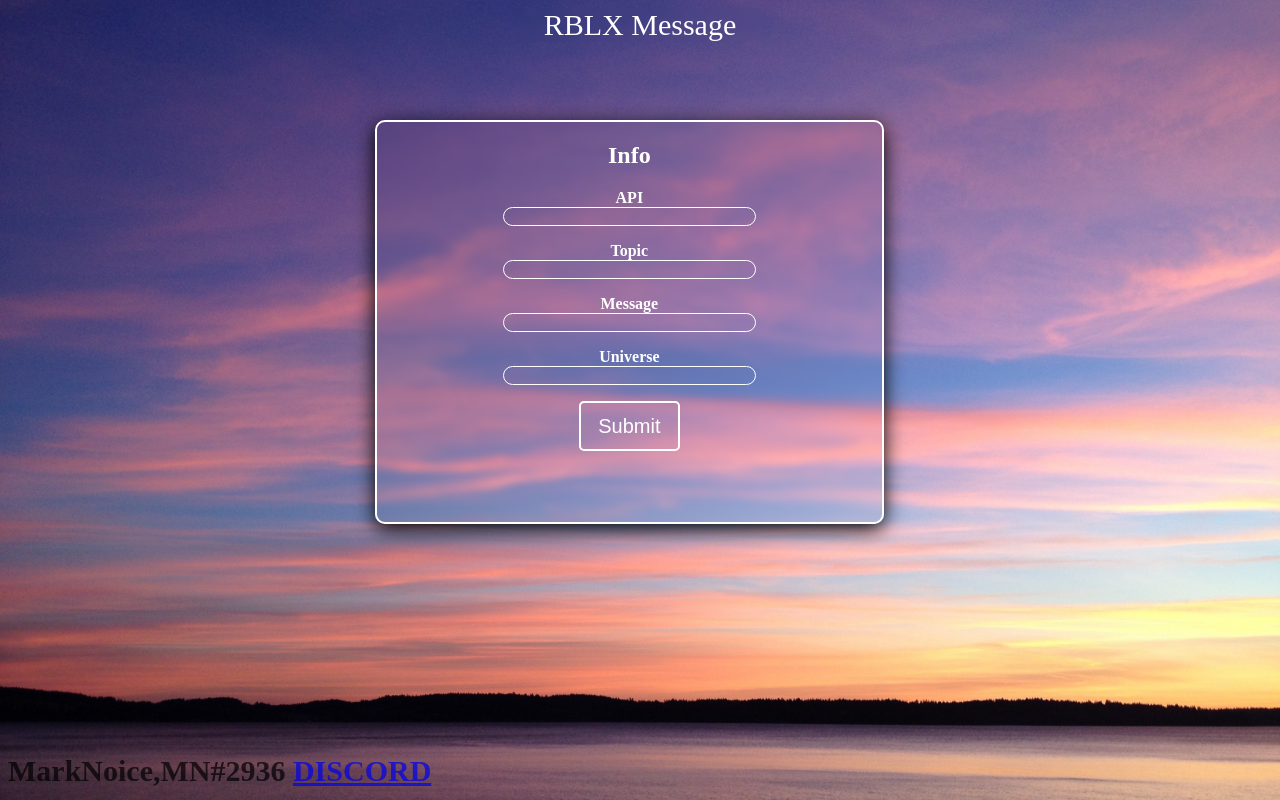
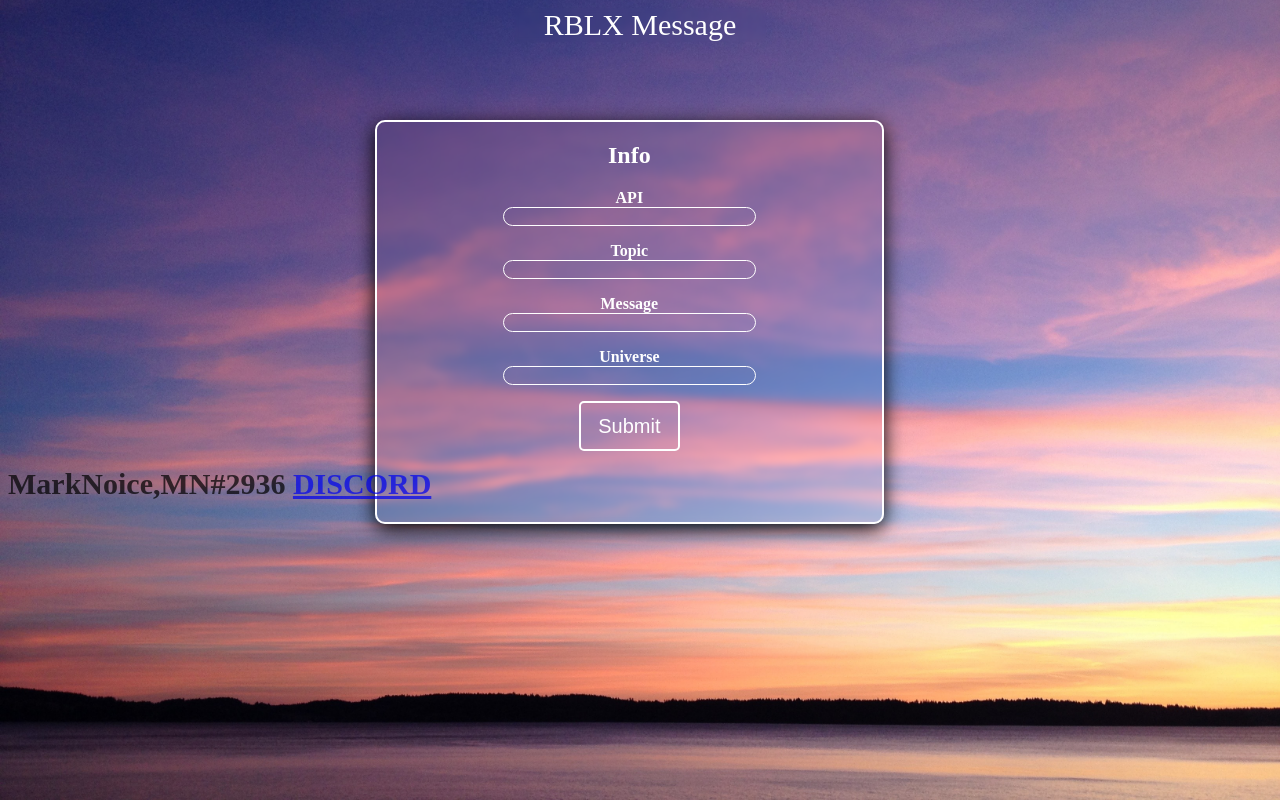
Before and after one commit to MarkNoice/Fluke.github.io, a plain HTML site: page index.html in a window 1280 px wide. Drawn offline with Linux system fonts and the light colour scheme.

Commit message:
Add files via upload

```diff
--- a/index.html
+++ b/index.html
@@ -62,7 +62,7 @@
     .owner {
         color: black;
         position: absolute;
-        bottom: 30px;
+        margin-bottom: 30px;
         height: 2%;
         opacity: .7;
         font-size: 30px;
```
